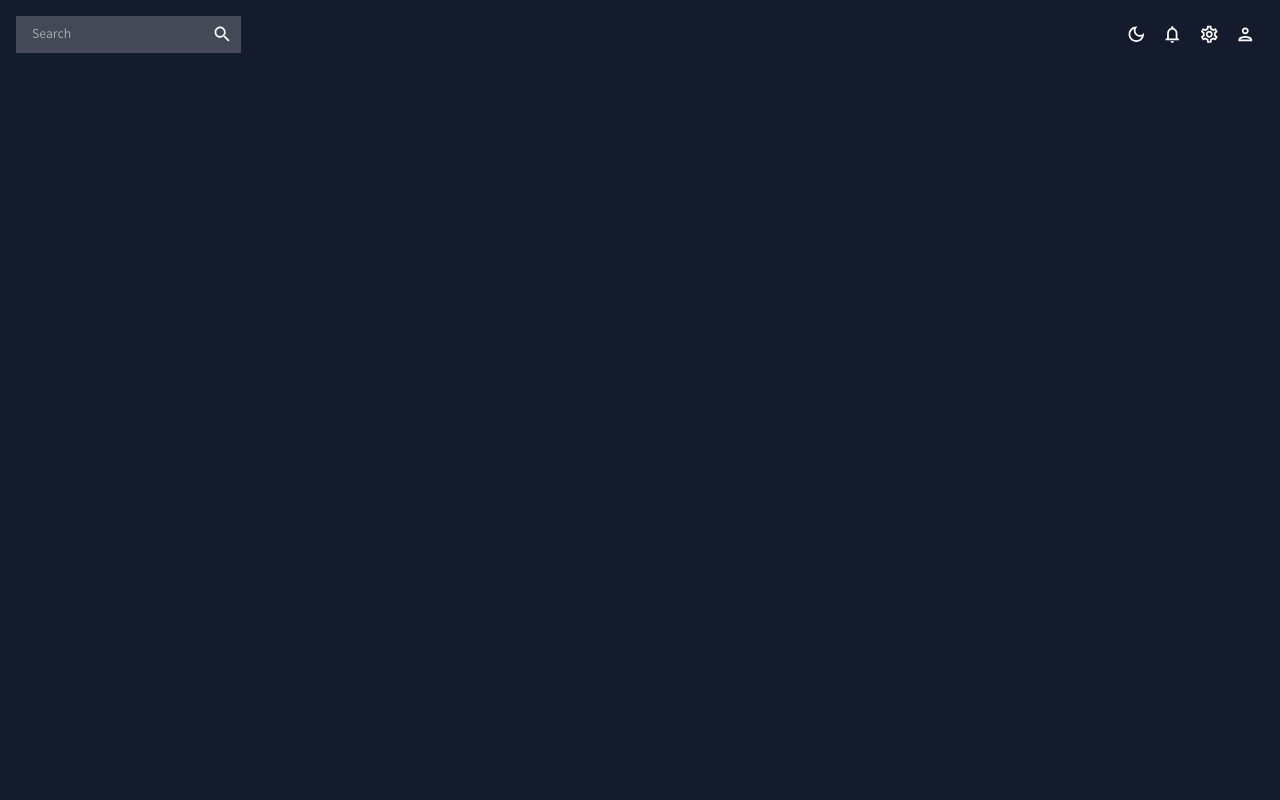
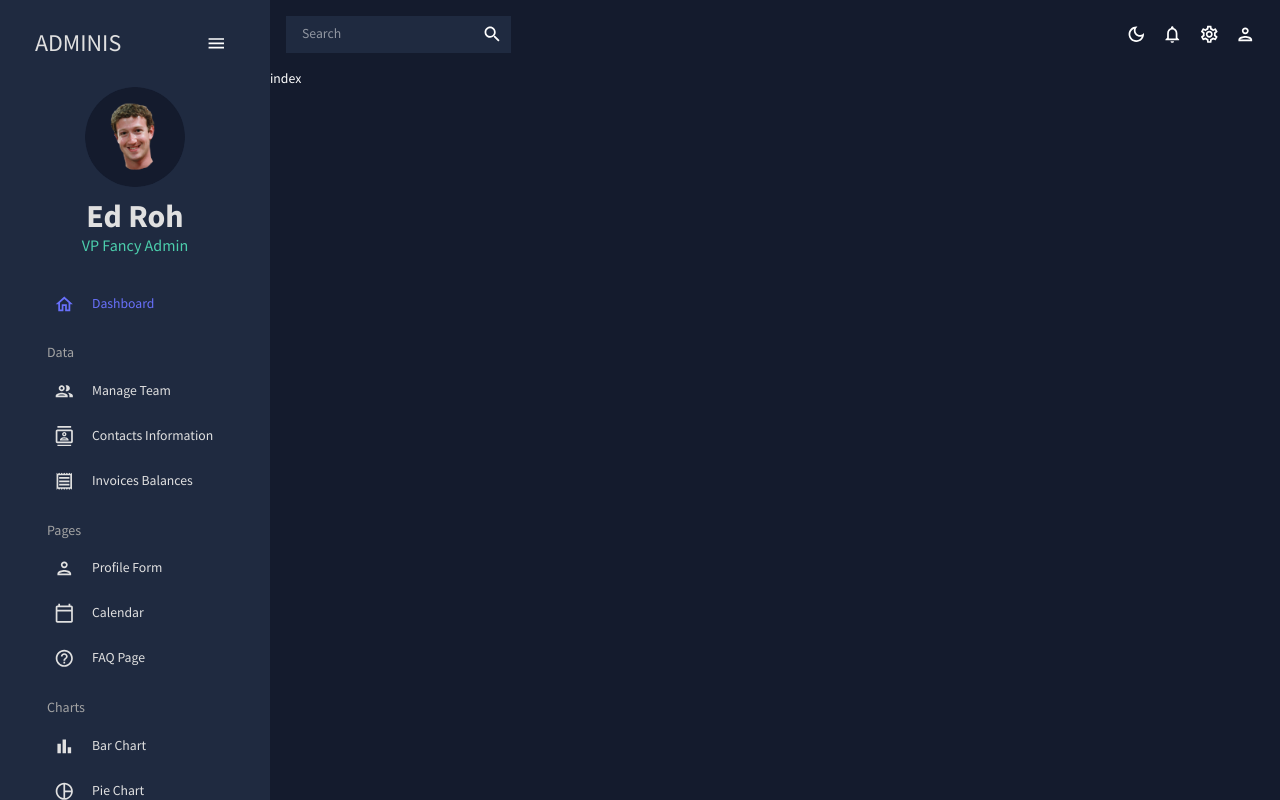
Before and after one commit to vladost99/react-dashboard-admin, a React (Create React App) app: page / in a window 1280 px wide. Built offline with nearby package versions, Linux system fonts and the light colour scheme.

Commit message:
changes in theme colors and addded sidebar

```diff
--- a/package.json
+++ b/package.json
@@ -23,7 +23,7 @@
     "formik": "^2.2.9",
     "react": "^18.2.0",
     "react-dom": "^18.2.0",
-    "react-pro-sidebar": "^1.0.0-alpha.7",
+    "react-pro-sidebar": "^0.7.1",
     "react-router-dom": "^6.4.3",
     "react-scripts": "5.0.1",
     "web-vitals": "^2.1.4",
--- a/src/App.js
+++ b/src/App.js
@@ -1,6 +1,20 @@
 import { ColorModeContext, useMode } from "scenes/theme"
 import { CssBaseline, ThemeProvider } from "@mui/material"
-import Topbar from "scenes/global/Topbar";
+import { Route, Routes } from "react-router-dom"
+import Topbar from "scenes/global/Topbar"
+import Sidebar from "scenes/global/Sidebar"
+import Dashboard from "scenes/dashboard"
+// import Team from 'scenes/team'
+// import Invoices from 'scenes/invoices'
+// import Contacts from 'scenes/contacts'
+// import Bar from 'scenes/bar'
+// import Form from 'scenes/form'
+// import Line from 'scenes/line'
+// import Pie from 'scenes/pie'
+// import FAQ from 'scenes/faq'
+// import Geography from 'scenes/geography'
+// import Calendar from 'scenes/calendar'
+
 
 function App() {
   const [theme, colorMode] = useMode();
@@ -10,8 +24,22 @@
       <ThemeProvider theme={theme}>
         <CssBaseline />
         <div className="app">
+          <Sidebar/>
           <main className="content">
               <Topbar/>
+              <Routes>
+                  <Route path="/" element={<Dashboard/>} />
+                  {/* <Route path="/team" element={<Team/>} />
+                  <Route path="/contacts" element={<Contacts/>} />
+                  <Route path="/invoices" element={<Invoices/>} />
+                  <Route path="/form" element={<Form/>} />
+                  <Route path="/bar" element={<Bar/>} />
+                  <Route path="/pie" element={<Pie/>} />
+                  <Route path="/line" element={<Line/>} />
+                  <Route path="/faq" element={<FAQ/>} />
+                  <Route path="/geography" element={<Geography/>} />
+                  <Route path="/calendar" element={<Calendar/>} /> */}
+              </Routes>
           </main>
         </div>
       </ThemeProvider>
--- a/src/scenes/global/Sidebar.jsx
+++ b/src/scenes/global/Sidebar.jsx
@@ -1,8 +1,229 @@
-import React from 'react'
+import { ProSidebar, Menu, MenuItem } from 'react-pro-sidebar'
+import { Box, IconButton, Typography, useTheme } from '@mui/material'
+import { Link } from 'react-router-dom'
+import { tokens } from 'scenes/theme'
+import { useState } from 'react'
+import 'react-pro-sidebar/dist/css/styles.css'
+import HomeOutlinedIcon from "@mui/icons-material/HomeOutlined";
+import PeopleOutlinedIcon from "@mui/icons-material/PeopleOutlined";
+import ContactsOutlinedIcon from "@mui/icons-material/ContactsOutlined";
+import ReceiptOutlinedIcon from "@mui/icons-material/ReceiptOutlined";
+import PersonOutlinedIcon from "@mui/icons-material/PersonOutlined";
+import CalendarTodayOutlinedIcon from "@mui/icons-material/CalendarTodayOutlined";
+import HelpOutlineOutlinedIcon from "@mui/icons-material/HelpOutlineOutlined";
+import BarChartOutlinedIcon from "@mui/icons-material/BarChartOutlined";
+import PieChartOutlineOutlinedIcon from "@mui/icons-material/PieChartOutlineOutlined";
+import TimelineOutlinedIcon from "@mui/icons-material/TimelineOutlined";
+import MenuOutlinedIcon from "@mui/icons-material/MenuOutlined";
+import MapOutlinedIcon from "@mui/icons-material/MapOutlined";
+
+
+
+const Item = ({ title, to, icon, selected, setSelected }) => {
+  const theme = useTheme();
+  const colors = tokens(theme.palette.mode);
+  return (
+    <MenuItem
+      active={selected === title}
+      style={{
+        color: colors.grey[100],
+      }}
+      onClick={() => setSelected(title)}
+      icon={icon}
+    >
+      <Typography>{title}</Typography>
+      <Link to={to} />
+    </MenuItem>
+  );
+};
+
 
 const Sidebar = () => {
+  const theme = useTheme();
+  const colors = tokens(theme.palette.mode);
+  const [isCollapsed, setIsCollapsed] = useState(false);
+  const [selected, setSelected] = useState("Dashboard");
+
   return (
-    <div>Sidebar</div>
+    <Box
+      sx={{
+        "& .pro-sidebar-inner": {
+          background: `${colors.primary[400]} !important`
+        },
+        "& .pro-icon-wrapper": {
+          backgroundColor: `transparent !important`
+        },
+        "& .pro-inner-item": {
+            padding: "5px 35px 5px 20px !important"
+        },
+        "& .pro-inner-item:hover": {
+            color: "#868dfb !important"
+        },
+        "& .pro-menu-item.active": {
+          color: "#6870fa !important"
+      },
+      }}
+    >
+      <ProSidebar collapsed={isCollapsed}>
+        <Menu iconShape="square">
+          <MenuItem
+            onClick={() => setIsCollapsed(!isCollapsed)}
+            icon={isCollapsed ? <MenuOutlinedIcon /> : undefined}
+            style={{
+              margin: "10px 0 20px 0",
+              color: colors.grey[100],
+            }}
+          >
+            {!isCollapsed && (
+              <Box
+                display="flex"
+                justifyContent="space-between"
+                alignItems="center"
+                ml="15px"
+              >
+                <Typography variant="h3" color={colors.grey[100]}>
+                  ADMINIS
+                </Typography>
+                <IconButton onClick={() => setIsCollapsed(!isCollapsed)}>
+                  <MenuOutlinedIcon />
+                </IconButton>
+              </Box>
+            )}
+          </MenuItem>
+
+          {!isCollapsed && (
+            <Box mb="25px">
+              <Box display="flex" justifyContent="center" alignItems="center">
+                <img
+                  alt="profile-user"
+                  width="100px"
+                  height="100px"
+                  src={`../../assets/user.png`}
+                  style={{ cursor: "pointer", borderRadius: "50%" }}
+                />
+              </Box>
+              <Box textAlign="center">
+                <Typography
+                  variant="h2"
+                  color={colors.grey[100]}
+                  fontWeight="bold"
+                  sx={{ m: "10px 0 0 0" }}
+                >
+                  Ed Roh
+                </Typography>
+                <Typography variant="h5" color={colors.greenAccent[500]}>
+                  VP Fancy Admin
+                </Typography>
+              </Box>
+            </Box>
+          )}
+
+          <Box paddingLeft={isCollapsed ? undefined : "10%"}>
+            <Item
+              title="Dashboard"
+              to="/"
+              icon={<HomeOutlinedIcon />}
+              selected={selected}
+              setSelected={setSelected}
+            />
+
+            <Typography
+              variant="h6"
+              color={colors.grey[300]}
+              sx={{ m: "15px 0 5px 20px" }}
+            >
+              Data
+            </Typography>
+            <Item
+              title="Manage Team"
+              to="/team"
+              icon={<PeopleOutlinedIcon />}
+              selected={selected}
+              setSelected={setSelected}
+            />
+            <Item
+              title="Contacts Information"
+              to="/contacts"
+              icon={<ContactsOutlinedIcon />}
+              selected={selected}
+              setSelected={setSelected}
+            />
+            <Item
+              title="Invoices Balances"
+              to="/invoices"
+              icon={<ReceiptOutlinedIcon />}
+              selected={selected}
+              setSelected={setSelected}
+            />
+
+            <Typography
+              variant="h6"
+              color={colors.grey[300]}
+              sx={{ m: "15px 0 5px 20px" }}
+            >
+              Pages
+            </Typography>
+            <Item
+              title="Profile Form"
+              to="/form"
+              icon={<PersonOutlinedIcon />}
+              selected={selected}
+              setSelected={setSelected}
+            />
+            <Item
+              title="Calendar"
+              to="/calendar"
+              icon={<CalendarTodayOutlinedIcon />}
+              selected={selected}
+              setSelected={setSelected}
+            />
+            <Item
+              title="FAQ Page"
+              to="/faq"
+              icon={<HelpOutlineOutlinedIcon />}
+              selected={selected}
+              setSelected={setSelected}
+            />
+
+            <Typography
+              variant="h6"
+              color={colors.grey[300]}
+              sx={{ m: "15px 0 5px 20px" }}
+            >
+              Charts
+            </Typography>
+            <Item
+              title="Bar Chart"
+              to="/bar"
+              icon={<BarChartOutlinedIcon />}
+              selected={selected}
+              setSelected={setSelected}
+            />
+            <Item
+              title="Pie Chart"
+              to="/pie"
+              icon={<PieChartOutlineOutlinedIcon />}
+              selected={selected}
+              setSelected={setSelected}
+            />
+            <Item
+              title="Line Chart"
+              to="/line"
+              icon={<TimelineOutlinedIcon />}
+              selected={selected}
+              setSelected={setSelected}
+            />
+            <Item
+              title="Geography Chart"
+              to="/geography"
+              icon={<MapOutlinedIcon />}
+              selected={selected}
+              setSelected={setSelected}
+            />
+          </Box>
+        </Menu>
+      </ProSidebar>
+    </Box>
   )
 }
 
--- a/src/scenes/theme.js
+++ b/src/scenes/theme.js
@@ -20,7 +20,7 @@
                 100: "#d0d1d5",
                 200: "#a1a4ab",
                 300: "#727681",
-                400: "#434957",
+                400: "#1F2A40",
                 500: "#141b2d",
                 600: "#101624",
                 700: "#0c101b",
```
Also changed, not shown: public/assets/user.png (added), 1 other file (tests, documents, lock files or other folders).
